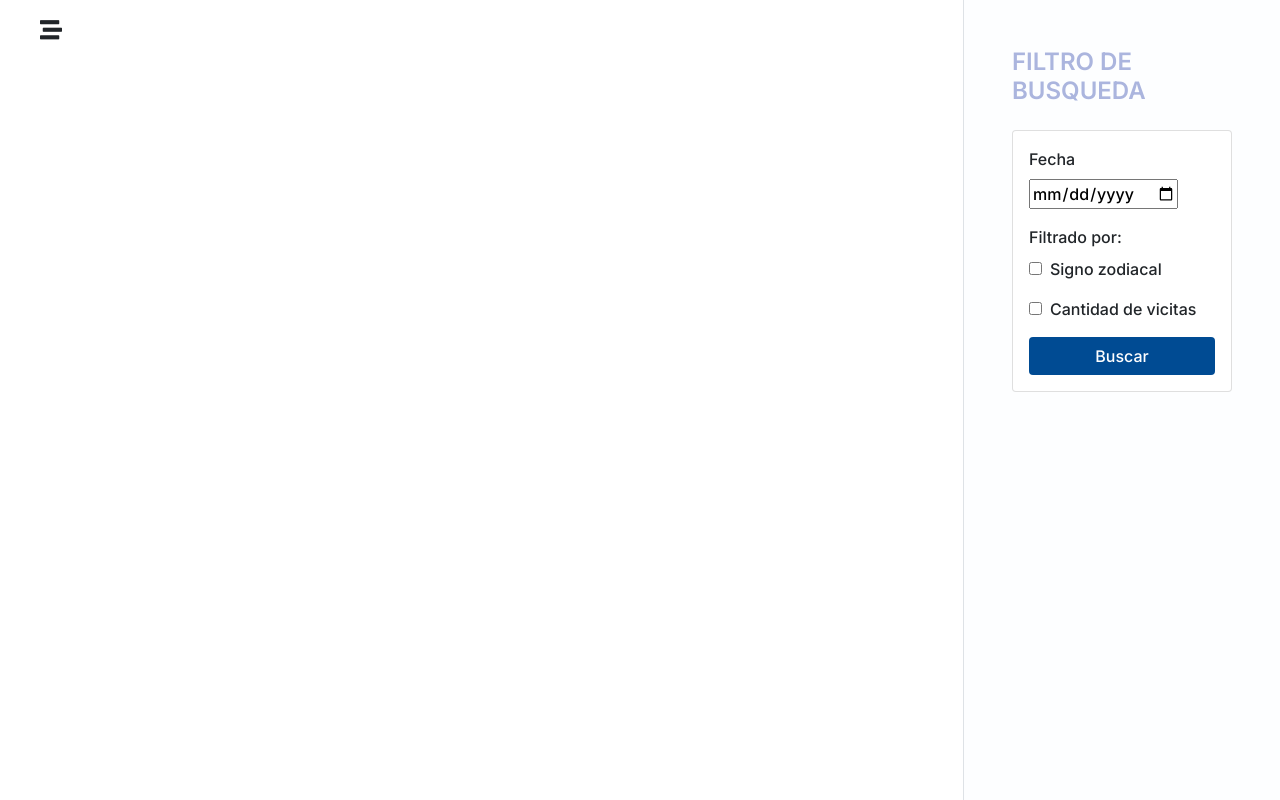
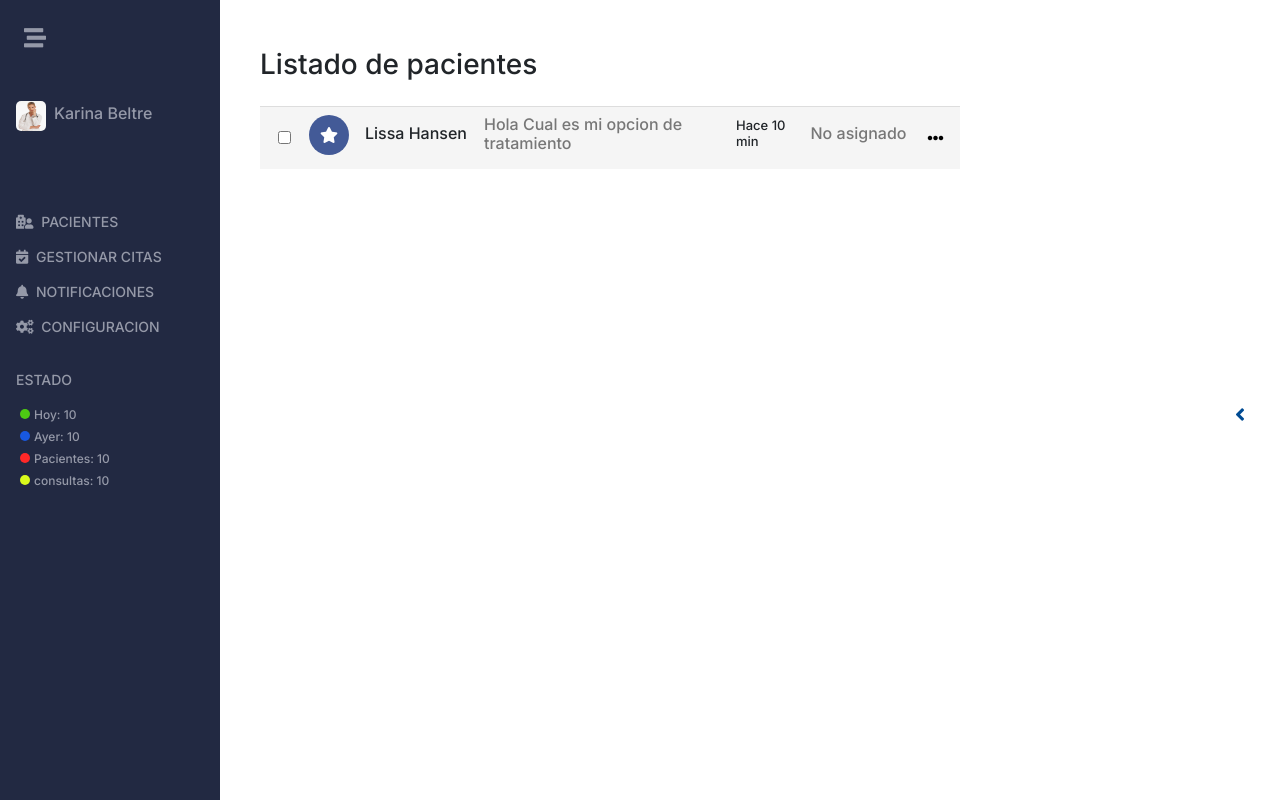
Before and after one commit to eirondiaz/proyectoFinalProgWeb, an Angular app: page /home in a window 1280 px wide. Built offline with nearby package versions, Linux system fonts and the light colour scheme.

Commit message:
mejora filtro ui

```diff
--- a/src/app/app-routing.module.ts
+++ b/src/app/app-routing.module.ts
@@ -1,12 +1,16 @@
 import { NgModule } from '@angular/core';
 import { Routes, RouterModule } from '@angular/router';
 import { HomeComponent } from './home/home.component';
+import { ListadoPacienteComponent } from './listado-paciente/listado-paciente.component';
 import { LoginComponent } from './login/login.component';
 import { RegistroComponent } from './registro/registro.component';
 
 const routes: Routes = [{path: '', component: LoginComponent},
                         {path: 'registro', component: RegistroComponent},
-                        {path: 'home', component: HomeComponent}];
+                        {path: 'home', component: HomeComponent,
+                        children: [
+                          {path: '', component: ListadoPacienteComponent}
+                        ]}];
 
 @NgModule({
   imports: [RouterModule.forRoot(routes)],
--- a/src/app/app.module.ts
+++ b/src/app/app.module.ts
@@ -8,13 +8,15 @@ import { FormsModule, ReactiveFormsModule } from '@angular/forms';
 import { LoginComponent } from './login/login.component';
 import { RegistroComponent } from './registro/registro.component';
 import { HomeComponent } from './home/home.component';
+import { ListadoPacienteComponent } from './listado-paciente/listado-paciente.component';
 
 @NgModule({
   declarations: [
     AppComponent,
     LoginComponent,
     RegistroComponent,
-    HomeComponent
+    HomeComponent,
+    ListadoPacienteComponent
   ],
   imports: [
     BrowserModule,
--- a/src/app/home/home.component.css
+++ b/src/app/home/home.component.css
@@ -3,6 +3,7 @@
     width: 100vw;
     max-width: 100%;
     max-height:100vh ;
+    overflow: hidden;
 }
 
 
@@ -90,10 +91,22 @@
 }
 
 
-.actividades-recientes{
-    background-color: #fdfeff;
-}
 
 .btn-busqueda{
    background-color: var(--color-primario);
 }
+
+
+.filtro-btn{
+     font-size: 20px;
+     width:40px ;
+     text-align: center;
+     color: var(--color-primario);
+     border-radius: 5px;
+     top: 50%;
+     left: 0;
+}
+
+.filtro-btn:hover{
+    cursor: pointer;
+}
--- a/src/app/home/home.component.html
+++ b/src/app/home/home.component.html
@@ -1,8 +1,8 @@
- <div class="container-fluid p-0 m-0">
+ <div class="containert-fluid p-0 m-0">
     <div class="d-flex flex-column flex-md-row  container-box ">
-        <section class="menu-container animate__animated d-none " id="menu-container">
+        <section class="menu-container d-none d-none d-md-block" id="menu-container">
                 <div class="menu-close px-4 mt-3">
-                    <i class="fas fa-stream" (click)="CloseMenu()"></i>
+                    <i class="fas fa-stream"></i>
                 </div>
                <div class="menu-box">
                 <div class="avatar-perfil text-center p-3 mt-4">
@@ -49,13 +49,24 @@
                </div>
         </section>
         <section class="flex-md-grow-1 main-content px-3">
-            <div class="menu-open px-4 mt-2" id="close-menu-icon">
-                <i class="fas fa-stream" (click)="OpenMenu()"></i>
+            <div class="position-relative">
+                <div>
+                    <router-outlet></router-outlet>
+                </div>
             </div>
         </section>
-        <section class="d-none d-lg-block actividades-recientes border-left p-5">
-             <h4 class="text-purple text-uppercase" style="font-weight: 700; max-width: 220px;">Filtro de busqueda</h4>
+        <section>
+        <div class="d-flex align-items-center fixed-size">
+            <div style="width: 60px;" class="position-relative">
+                <div *ngIf="!isFiltroOpen" (click)="OpenFiltro()" class="filtro-btn position-absolute animate__animated animate__headShake animate__slow animate__infinite infinite">
+                    <i class="fas fa-angle-left" id="filtro-icon"></i>
+                </div>
+                <div *ngIf="isFiltroOpen" (click)="CloseFiltro()" class="filtro-btn position-absolute animate__animated animate__headShake animate__slow animate__infinite infinite">
+                    <i class="fas fa-angle-right" id="filtro-icon"></i>
+                </div>
+            </div>
 
+            <div class="animate__animated mr-4 d-none" id="filtro-container">
                 <div class="my-4 card p-3">
                     <form>
                        <label>Fecha</label>
@@ -75,6 +86,8 @@
 
                     </form>
                 </div>
+           </div>
+        </div>
         </section>
     </div>
 </div>
--- a/src/app/home/home.component.ts
+++ b/src/app/home/home.component.ts
@@ -6,34 +6,32 @@ import { Component, OnInit } from '@angular/core';
   styleUrls: ['./home.component.css']
 })
  export class HomeComponent implements OnInit {
+  isFiltroOpen:boolean = false;
 
   constructor() { }
 
   ngOnInit(): void {
   }
 
-  OpenMenu(){
-    let menu = document.getElementById('menu-container');
-    let icon = document.getElementById('close-menu-icon')
+  OpenFiltro(){
+    let filtro = document.getElementById('filtro-container');
 
-    if(menu.classList.contains('d-none') || menu.classList.contains('animate__slideOutLeft'))
-        menu.classList.remove('d-none');
-        menu.classList.remove('animate__slideOutLeft');
-        icon.classList.add('d-none');
-        menu.classList.add('animate__slideInLeft');
-
+    if(filtro.classList.contains('d-none') || filtro.classList.contains('animate__slideOutLeft'))
+        filtro.classList.remove('d-none');
+        filtro.classList.remove('animate__slideOutRight');
+        filtro.classList.add('animate__slideInRight');
+        this.isFiltroOpen = true;
   }
 
-  CloseMenu(){
-    let menu = document.getElementById('menu-container');
-    let icon = document.getElementById('close-menu-icon');
+  CloseFiltro(){
+    let filtro = document.getElementById('filtro-container');
 
-    if(!menu.classList.contains('d-none') || menu.classList.contains('animate__slideIntLeft'))
-        menu.classList.remove('animate__slideInLeft');
-        menu.classList.add('animate__slideOutLeft');
+    if(!filtro.classList.contains('d-none') || filtro.classList.contains('animate__slideIntRight'))
+        filtro.classList.remove('animate__slideInRight');
+        filtro.classList.add('animate__slideOutRight');
+        this.isFiltroOpen = false ;
         setTimeout(() => {
-          menu.classList.add('d-none');
-          icon.classList.remove('d-none');
+          filtro.classList.add('d-none');
         }, 500);
   }
 
--- /dev/null
+++ b/src/app/listado-paciente/listado-paciente.component.css
@@ -0,0 +1,59 @@
+.list-container{
+    display: grid;
+    grid-template-columns: 7% 25% 36% 10% 15% 7%;
+    border-top: 1px solid #dddddd;
+    width: 100%;
+}
+
+.list-container:nth-child(2n+1){
+    background-color: #f5f5f5;
+}
+
+.form-checkbox{
+    display: inline-flex;
+    align-items: center;
+    cursor: pointer;
+    font-family: arial;
+}
+
+.avatar{
+    border-radius: 100%;
+    background-color: #435a97;
+    width: 40px;
+    height: 40px;
+    display: flex;
+    justify-content: center;
+    align-items: center;
+}
+
+    .avatar i{
+        color: white;
+    }
+
+.center-center{
+    display: flex;
+    justify-content: center;
+    align-items: center;
+}
+
+.text-gris{
+    color: #777777;
+}
+
+.h7{
+    font-size: small;
+}
+
+.btn-ellipsis{
+    background: none;
+    border: none;
+}
+
+.btn-ellipsis:focus{
+    border: none;
+    outline: none;
+}
+
+.table-re{
+    min-width: 700px;
+}
--- /dev/null
+++ b/src/app/listado-paciente/listado-paciente.component.html
@@ -0,0 +1,38 @@
+<section class="mt-5 ml-4">
+    <h3>Listado de pacientes</h3>
+    <div class="table-responsive w-100 mt-4">
+        <table class="table-danger">
+            <tbody>
+                <div class="table-re">
+                    <div class="list-container py-2">
+                        <div class="center-center">
+                            <input type="checkbox" class="form-checkbox">
+                        </div>
+                        <div class="d-flex">
+                            <div class="avatar">
+                                <i class="fas fa-star"></i>
+                            </div>
+                            <div class="center-center ml-3">
+                                <h6>Lissa Hansen</h6>
+                            </div>
+                        </div>
+                        <div class="center-center text-gris">
+                            <h6>Hola Cual es mi opcion de tratamiento</h6>
+                        </div>
+                        <div class="center-center ">
+                            <h6 class="h7">Hace 10 min</h6>
+                        </div>
+                        <div class="center-center text-gris">
+                            <h6>No asignado</h6>
+                        </div>
+                        <div class="center-center">
+                            <button class="btn-ellipsis">
+                                <i class="fas fa-ellipsis-h"></i>
+                            </button>
+                        </div>
+                    </div>
+                </div>
+            </tbody>
+        </table>
+    </div>
+</section>
--- /dev/null
+++ b/src/app/listado-paciente/listado-paciente.component.ts
@@ -0,0 +1,15 @@
+import { Component, OnInit } from '@angular/core';
+
+@Component({
+  selector: 'app-listado-paciente',
+  templateUrl: './listado-paciente.component.html',
+  styleUrls: ['./listado-paciente.component.css']
+})
+export class ListadoPacienteComponent implements OnInit {
+
+  constructor() { }
+
+  ngOnInit(): void {
+  }
+
+}
```
Also changed, not shown: 1 other file (tests, documents, lock files or other folders). Lines whose indentation alone changed are shown as unchanged.
